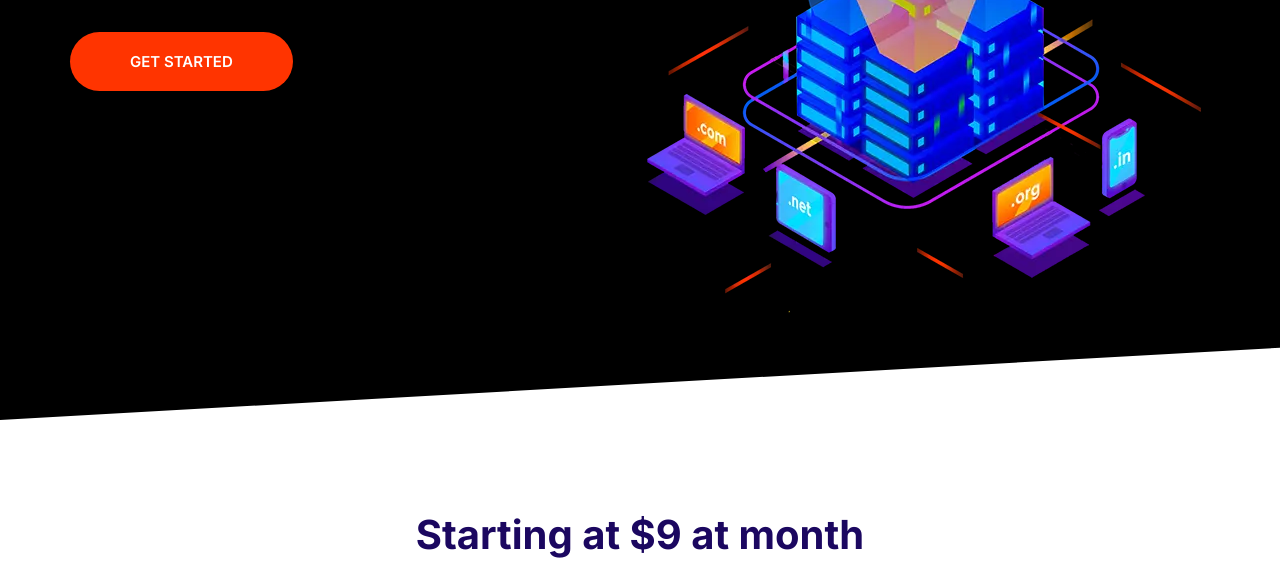
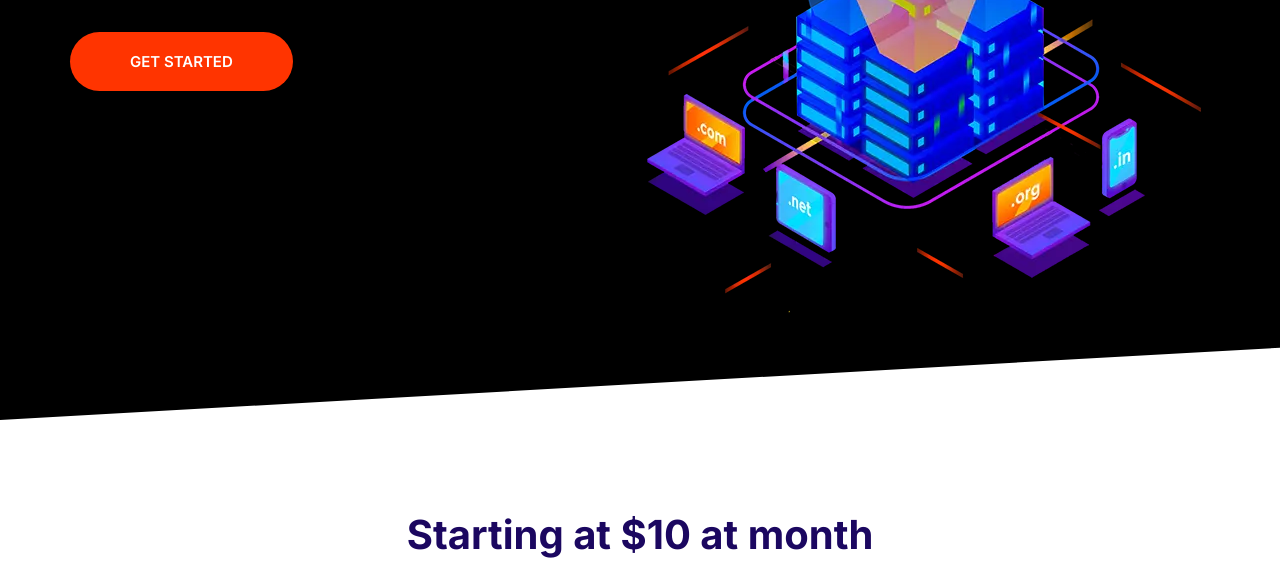
Before and after one commit to gootibi/Gootibi, a website built with Parcel: page index.html in a window 1280 px wide. Shown: the part 364-928 px from the top of the page. Built offline with nearby package versions, Linux system fonts and the light colour scheme.

Commit message:
Update the price.

```diff
--- a/index.html
+++ b/index.html
@@ -71,7 +71,7 @@
     <!-- Domain Section -->
     <section class="block container block-domain" data-aos="fade-up">
         <header class="block__header">
-            <h2>Starting at $9 at month</h2>
+            <h2>Starting at $10 at month</h2>
             <p>
                 Lorem ipsum dolor sit amet consectetur, adipisicing elit. Blanditiis, in?
             </p>
```
